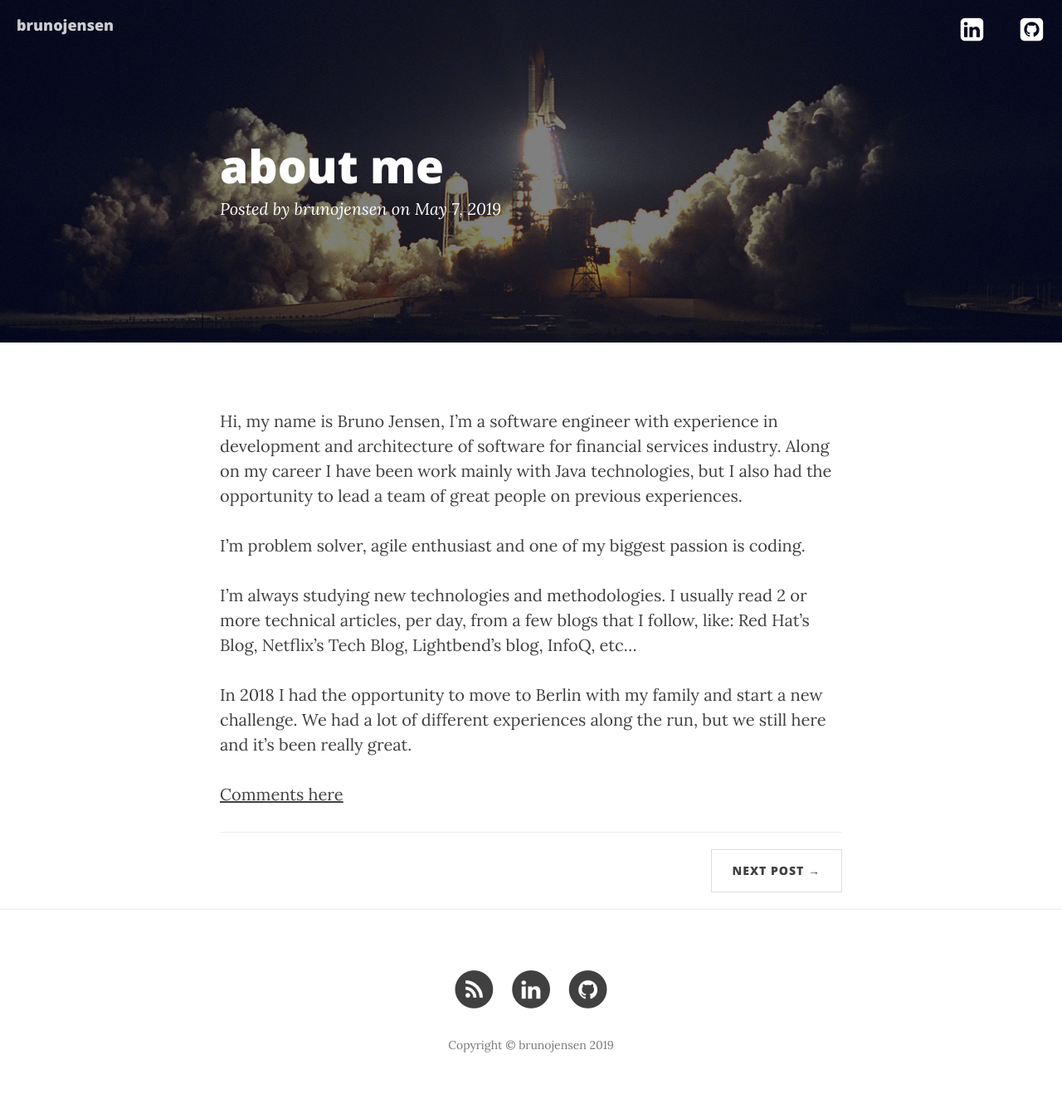
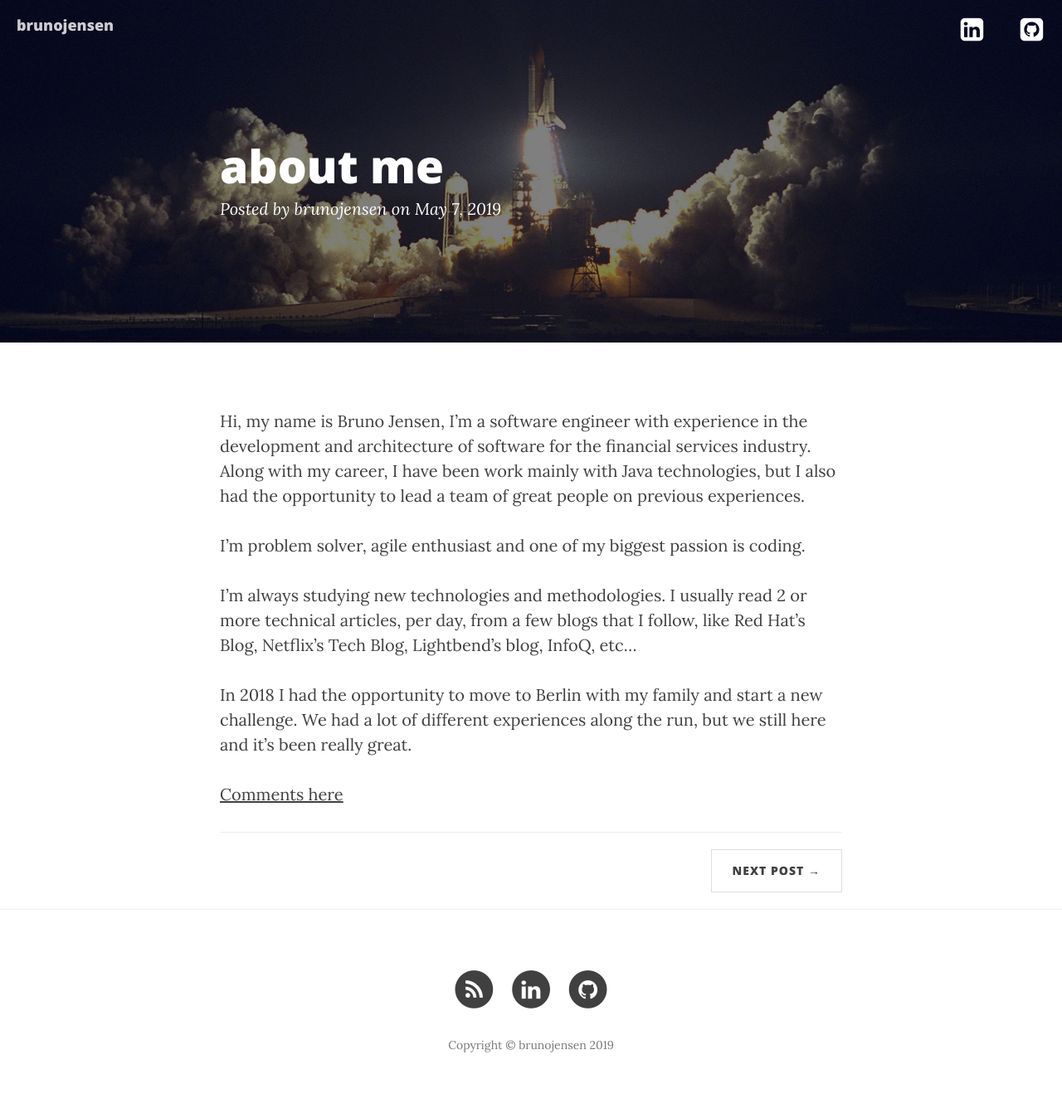
Before and after one commit to the-unknown-developer-podcast/the-unknown-developer-podcast.github.com, a Jekyll site: the page built from _posts/2019-05-07-about-me.markdown, in a window 1280 px wide. Shown: the whole page at 83% size. Built offline with Jekyll 4.4.1, drawn with Linux system fonts in a browser that asks for light colours; nearby versions of some CDN libraries.

Commit message:
Update 2019-05-07-about-me.markdown

```diff
--- a/_posts/2019-05-07-about-me.markdown
+++ b/_posts/2019-05-07-about-me.markdown
@@ -6,13 +6,12 @@ author: brunojensen
 header-img: img/post-bg-04.jpg
 ---
 
-Hi, my name is Bruno Jensen, I'm a software engineer with experience in development and architecture of software for financial services industry. Along on my career I have been work mainly with Java technologies, but I also had the opportunity to lead a team of great people on previous experiences.
+Hi, my name is Bruno Jensen, I'm a software engineer with experience in the development and architecture of software for the financial services industry. Along with my career, I have been work mainly with Java technologies, but I also had the opportunity to lead a team of great people on previous experiences.
 
 I'm problem solver, agile enthusiast and one of my biggest passion is coding.
 
-I'm always studying new technologies and methodologies. I usually read 2 or more technical articles, per day, from a few blogs that I follow, like: Red Hat's Blog, Netflix's Tech Blog, Lightbend's blog, InfoQ, etc...
+I'm always studying new technologies and methodologies. I usually read 2 or more technical articles, per day, from a few blogs that I follow, like Red Hat's Blog, Netflix's Tech Blog, Lightbend's blog, InfoQ, etc...
 
-In 2018 I had the opportunity to move to Berlin with my family and start a new challenge. We had a lot of
-different experiences along the run, but we still here and it's been really great.
+In 2018 I had the opportunity to move to Berlin with my family and start a new challenge. We had a lot of different experiences along the run, but we still here and it's been really great.
 
 [Comments here](https://github.com/brunojensen/brunojensen.github.com/issues)
```
